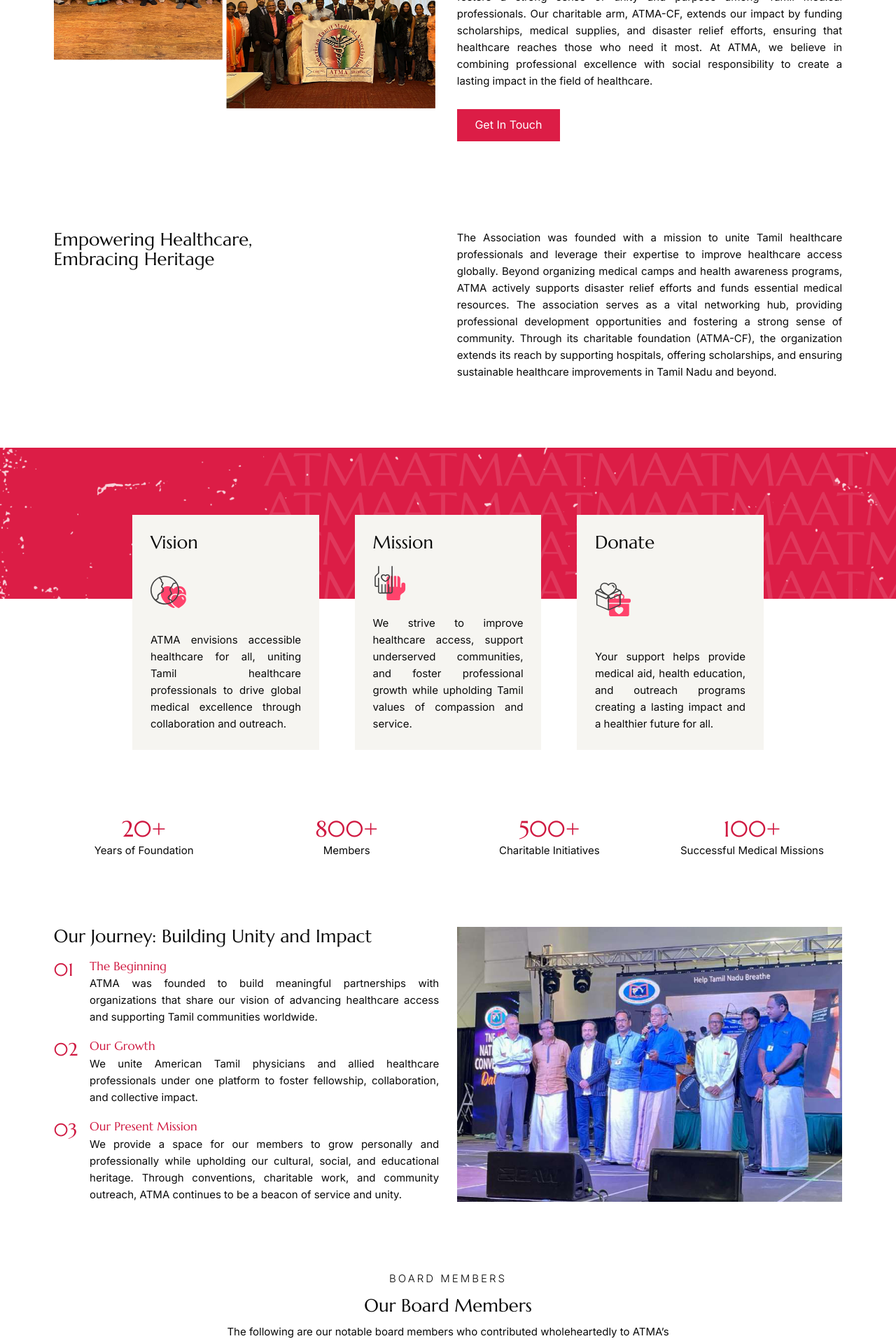
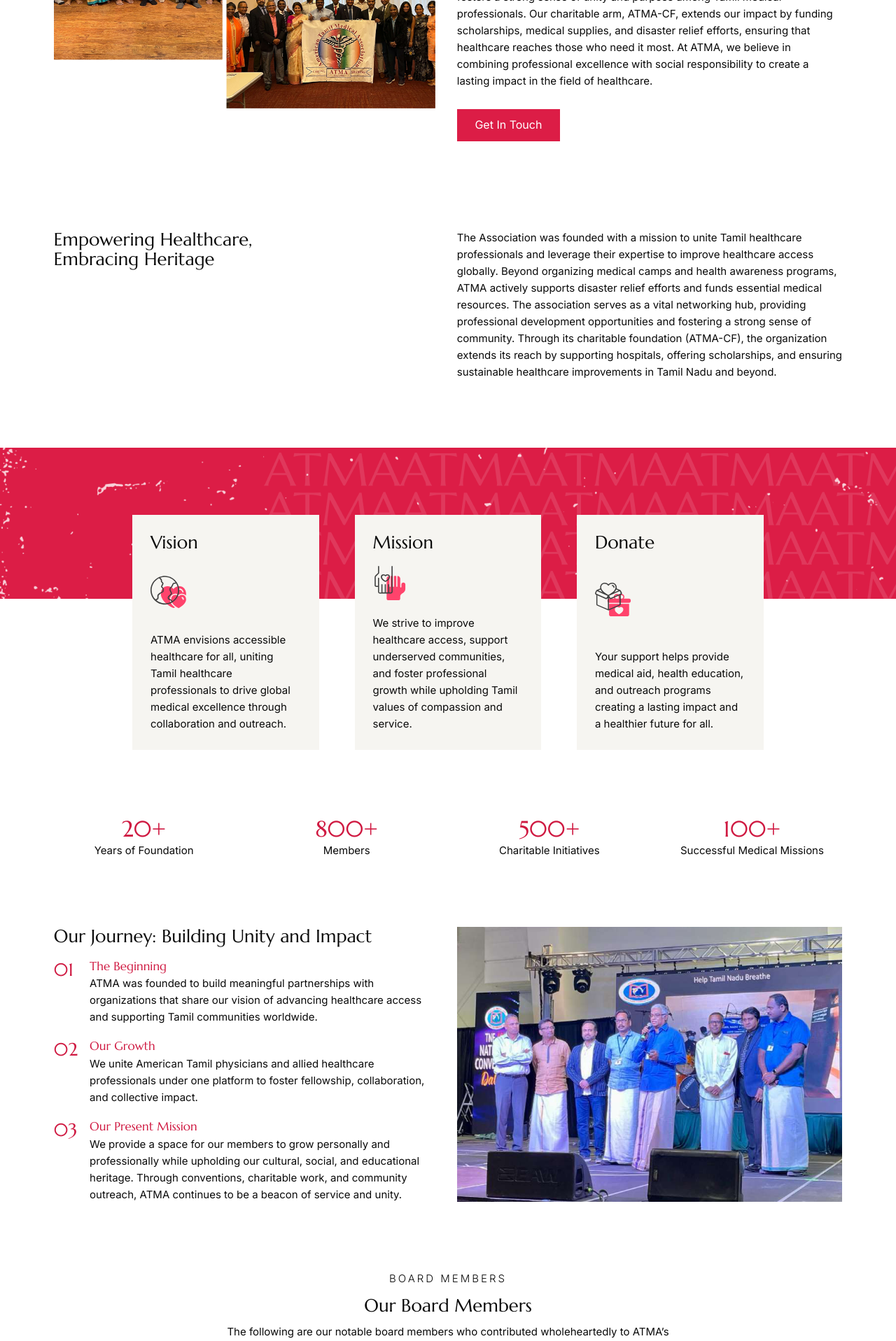
Before and after one commit to employeebhavya/ATMA_WEB, a Next.js app: page /about-us in a window 1280 px wide. Shown: the part 765-2682 px from the top of the page at 70% size. Built offline with nearby package versions, Linux system fonts and the light colour scheme; no server answers.

Commit message:
left aligned and location updated

```diff
--- a/app/components/about/AboutSection1.js
+++ b/app/components/about/AboutSection1.js
@@ -22,7 +22,7 @@
             <div className={styles.AboutSection1ColInner2}>
               {/* <p>ABOUT US</p> */}
               <h3>About Us</h3>
-              <p className="text-justify">
+              <p className="text-left">
                 The American Tamil Medical Association (ATMA) is a nonprofit
                 organization founded to unite Tamil healthcare professionals
                 across the United States. With over 800 members, ATMA serves as
@@ -56,7 +56,7 @@
             <h3>
               Empowering Healthcare, <br></br>Embracing Heritage
             </h3>
-            <p className="text-justify">
+            <p className="text-left">
               The Association was founded with a mission to unite Tamil
               healthcare professionals and leverage their expertise to improve
               healthcare access globally. Beyond organizing medical camps and
--- a/app/components/about/AboutSection2.js
+++ b/app/components/about/AboutSection2.js
@@ -13,7 +13,7 @@
               <h3>01</h3>
               <div>
                 <h4 className="mb-1">The Beginning</h4>
-                <p className="text-justify">
+                <p className="text-left">
                   ATMA was founded to build meaningful partnerships with
                   organizations that share our vision of advancing healthcare
                   access and supporting Tamil communities worldwide.
@@ -24,7 +24,7 @@
               <h3>02</h3>
               <div>
                 <h4 className="mb-1">Our Growth</h4>
-                <p className="text-justify">
+                <p className="text-left">
                   We unite American Tamil physicians and allied healthcare
                   professionals under one platform to foster fellowship,
                   collaboration, and collective impact.
@@ -35,7 +35,7 @@
               <h3>03</h3>
               <div>
                 <h4 className="mb-1">Our Present Mission</h4>
-                <p className="text-justify">
+                <p className="text-left">
                   We provide a space for our members to grow personally and
                   professionally while upholding our cultural, social, and
                   educational heritage. Through conventions, charitable work,
--- a/app/components/annual/AnnualConvention.js
+++ b/app/components/annual/AnnualConvention.js
@@ -86,7 +86,7 @@
           <h3 className="md:min-w-[35%]">
             A Celebration of Knowledge, Culture, and Community
           </h3>
-          <p className="text-justify">
+          <p className="text-left">
             The ATMA Annual Convention is a landmark event that unites Tamil
             healthcare professionals across the U.S. and beyond. This gathering
             fosters medical excellence, networking, and cultural pride.
--- a/app/components/home1/AboutHome.js
+++ b/app/components/home1/AboutHome.js
@@ -49,7 +49,7 @@
                   <sup style={{ marginRight: "10px", width: "85px" }}>
                     <RiDoubleQuotesL size={25} color="#a4a4a4" />
                   </sup>
-                  <span className="text-justify">
+                  <span className="text-left">
                     The compassion of a Tamilian knows no bounds; what began as
                     a small effort in America has now united hundreds of medical
                     professionals, becoming a pillar of humanity. Our knowledge
@@ -65,7 +65,7 @@
                 </p>
               </div>
             </div>
-            <p className="text-justify">
+            <p className="text-left">
               In January, 2005, a group of ten Tamil physicians in the United
               States established the American Tamil Medical Association (ATMA).
               Now there are more than 800 physicians and allied healthcare
--- a/app/components/home1/AboutHome.module.css
+++ b/app/components/home1/AboutHome.module.css
@@ -2,9 +2,6 @@
   position: relative;
   padding: clamp(60px, 12vh, 12vh) 0;
   background-color: var(--color-white);
-  /* background-image: url("../../../public/home/about-bg.png");
-  background-position: left bottom;
-  background-repeat: no-repeat; */
 }
 .ahRow1 {
   display: flex;
@@ -27,7 +24,6 @@
   background-color: #f6f5f1;
   padding: clamp(20px, 2vw, 2vw);
   transition: all 0.3s ease;
-  text-align: center;
 }
 .ahCol p {
   font-size: clamp(14px, 0.9vw, 0.9vw);
--- a/app/components/home1/Banner.js
+++ b/app/components/home1/Banner.js
@@ -29,7 +29,7 @@
       <div className={styles.content}>
         <div className="container">
           <h1>Welcome To American Tamil Medical Association</h1>
-          <p className="text-justify">
+          <p className="text-left">
             Founded in 2005, ATMA is a nonprofit organization dedicated to
             connecting Tamil physicians and healthcare professionals across the
             U.S. Through medical camps, charitable initiatives, and educational
--- a/app/components/home1/President2.js
+++ b/app/components/home1/President2.js
@@ -22,7 +22,7 @@
                 Lowell General Hospital/ TUFTS university
               </p>
             </div>
-            <p className="mt-4 text-justify">
+            <p className="mt-4 text-left">
               It is an honor to serve this vibrant community of compassionate
               Tamil healthcare professionals. Together, we will continue to
               expand our charitable impact and celebrate our shared heritage. I
--- a/app/components/home1/TestimonialSlider.js
+++ b/app/components/home1/TestimonialSlider.js
@@ -80,9 +80,7 @@
                 className={styles.image}
               />
               <div className={styles.content}>
-                <p className="text-justify">
-                  {testimonials[currentIndex].text}
-                </p>
+                <p className="text-left">{testimonials[currentIndex].text}</p>
                 <p style={{ color: "var(--grey)", marginTop: "10px" }}>
                   {testimonials[currentIndex].name} -{" "}
                   {testimonials[currentIndex].position}
--- a/app/components/home1/Vision.js
+++ b/app/components/home1/Vision.js
@@ -16,7 +16,7 @@
                 height={50}
                 alt="vision"
               />
-              <p className="text-justify">
+              <p className="text-left">
                 ATMA envisions accessible healthcare for all, uniting Tamil
                 healthcare professionals to drive global medical excellence
                 through collaboration and outreach.
@@ -30,7 +30,7 @@
                 height={50}
                 alt="vision"
               />
-              <p className="text-justify">
+              <p className="text-left">
                 We strive to improve healthcare access, support underserved
                 communities, and foster professional growth while upholding
                 Tamil values of compassion and service.
@@ -44,7 +44,7 @@
                 height={50}
                 alt="vision"
               />
-              <p className="text-justify">
+              <p className="text-left">
                 Your support helps provide medical aid, health education, and
                 outreach programs creating a lasting impact and a healthier
                 future for all.
```
Also changed, not shown: app/components/home1/President.js (+5 -5 lines).
